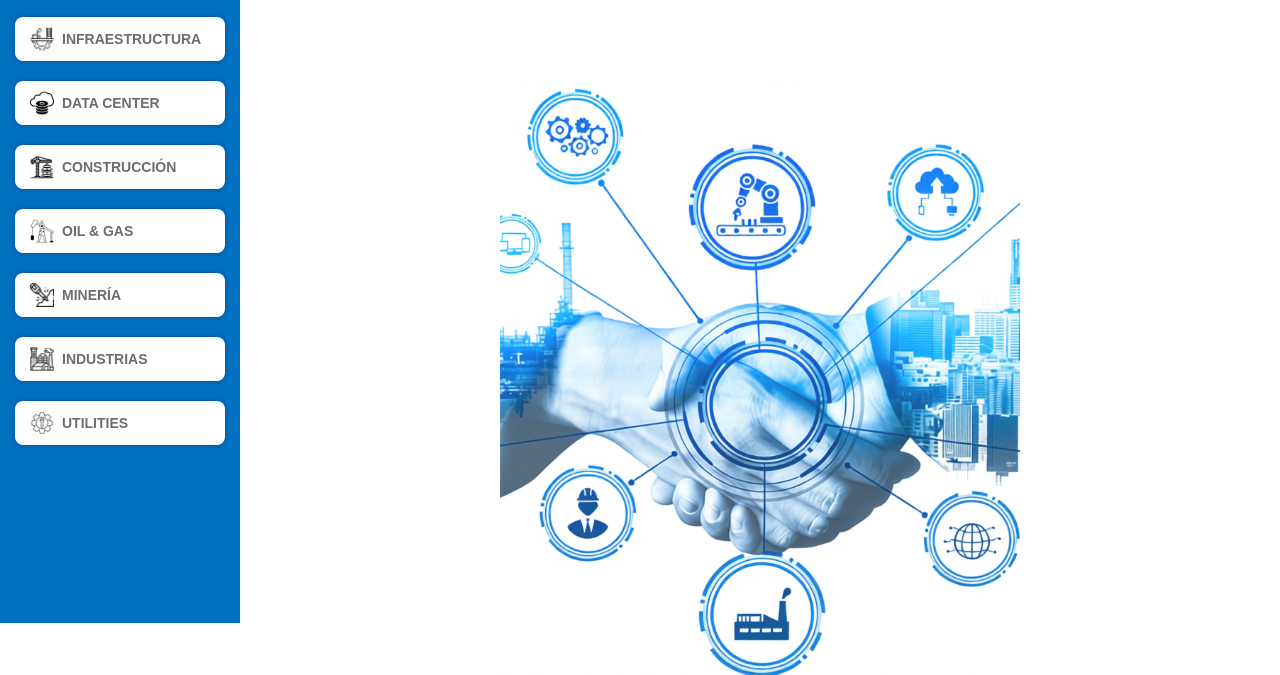
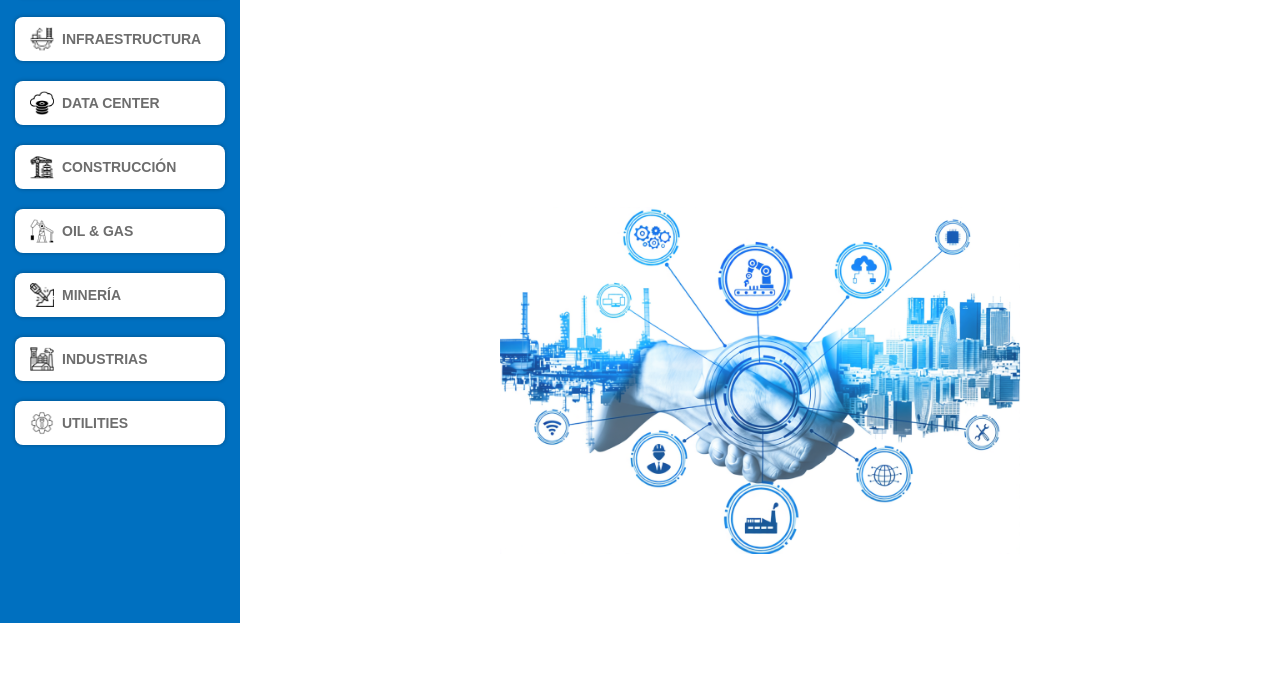
Before and after one commit to DPI123-WEB/NORMAS, a plain HTML site: page index.html in a window 1280 px wide. Shown: the part 177-852 px from the top of the page. Drawn offline with Linux system fonts and the light colour scheme.

Commit message:
Update index.html

```diff
--- a/index.html
+++ b/index.html
@@ -5,6 +5,8 @@
     <title>Normas de segmentos</title>
     <link rel="icon" type="image/png" href="CTS.png">
 
+ <!-- AGREGADO: para que la página sea responsive -->
+    <meta name="viewport" content="width=device-width, initial-scale=1.0">
     <style>
         body {
             font-family: Arial, sans-serif;
@@ -104,7 +106,7 @@
             width: 50%;
             height: 80%;
             background-image: url('fondo1.png');
-            background-size: cover;
+            background-size: contain;
             background-repeat: no-repeat;
             background-position:center;
             opacity: 0.9;
```
